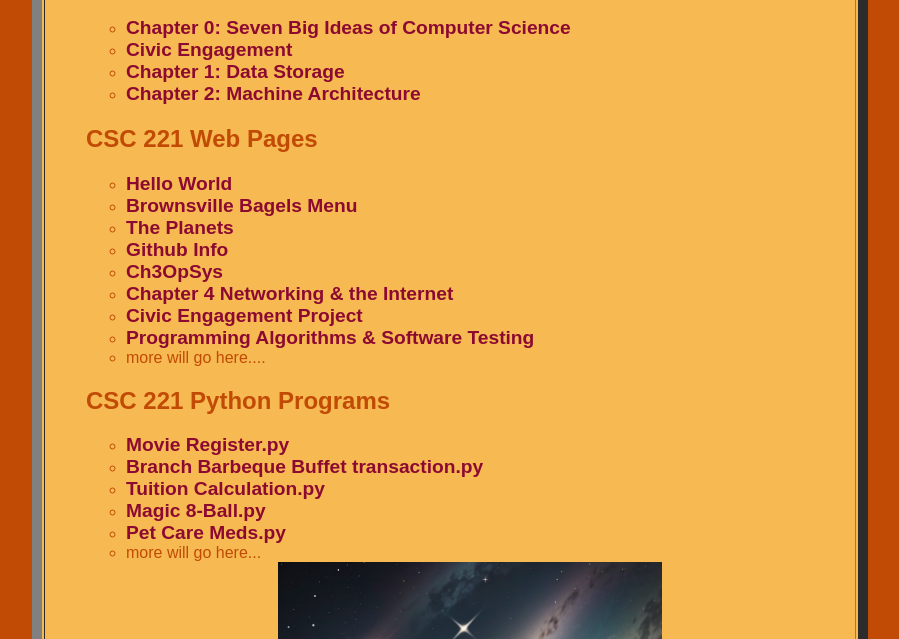
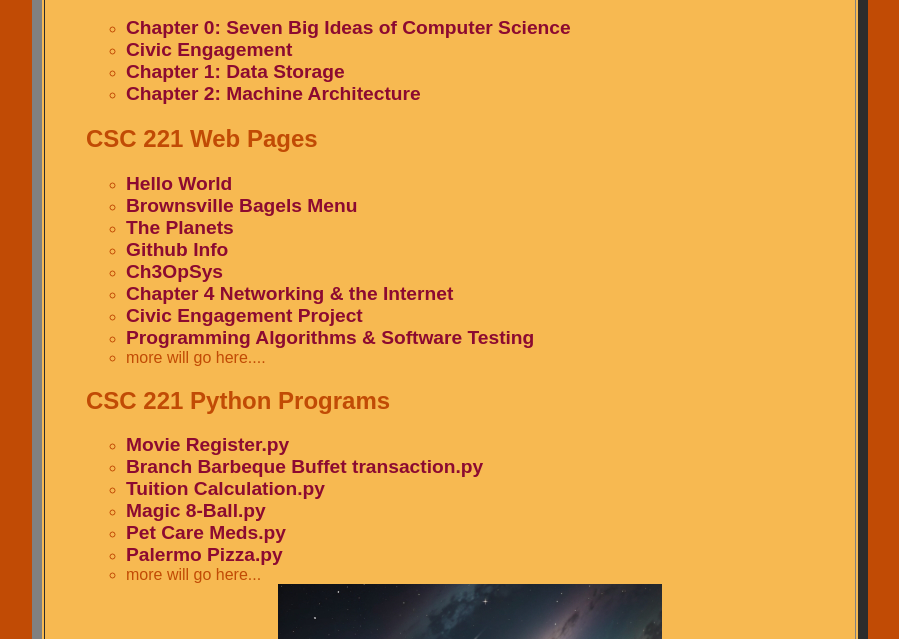
Before and after one commit to arashtajalli-pvcc/arashtajalli-pvcc.github.io, a plain HTML site: page index.html in a window 1280 px wide. Shown: the part 161-800 px from the top of the page, without its empty margins (190-1089 px from the left). Drawn offline with Linux system fonts and the light colour scheme.

Commit message:
Update index.html

```diff
--- a/index.html
+++ b/index.html
@@ -69,6 +69,7 @@
                     <li><a href="tuition (1).py"> Tuition Calculation.py </a></li>
                     <li><a href="Magic_8_ball.py"> Magic 8-Ball.py </a></li>
                     <li><a href="pet_vet.py"> Pet Care Meds.py </a></li>
+                    <li><a href="palermo_pizza.py"> Palermo Pizza.py </a></li>
                     <li>more will go here...</li>
             </ul>
 
```
